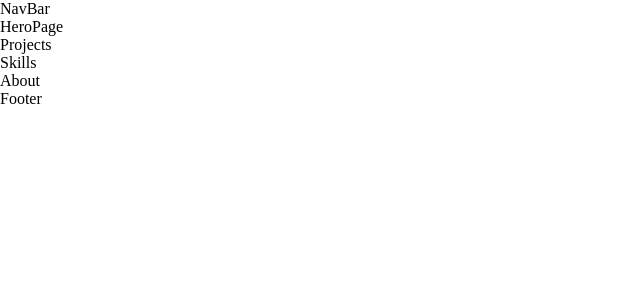
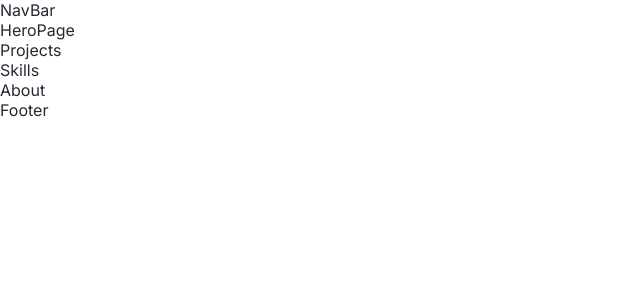
Before and after one commit to blaisebuckland/portfolio-v2, a React (Create React App) app: page / in a window 1280 px wide. Shown: the top 300 px of the page, without its empty margins (0-640 px from the left). Built offline with nearby package versions, Linux system fonts and the light colour scheme.

Commit message:
Styling presets and variables

```diff
--- a/src/App.module.scss
+++ b/src/App.module.scss
@@ -0,0 +1,6 @@
+@import "./variables.scss";
+
+* {
+    color: $color-black;
+    font-family: $font-body;
+}
--- a/src/index.css
+++ b/src/index.css
@@ -2,4 +2,5 @@
   margin: 0;
   padding: 0;
   box-sizing: border-box;
+  text-decoration: none;
 }
--- /dev/null
+++ b/src/variables.scss
@@ -0,0 +1,9 @@
+@import url('https://fonts.googleapis.com/css2?family=Inter&family=Quicksand&display=swap');
+
+$color-primary: #05EDD1;
+$color-secondary: #FF5996;
+$color-white: #FFF1E8;
+$color-black: #292734;
+
+$font-display: "Quicksand", sans-serif;
+$font-body: "Inter", sans-serif;
```
